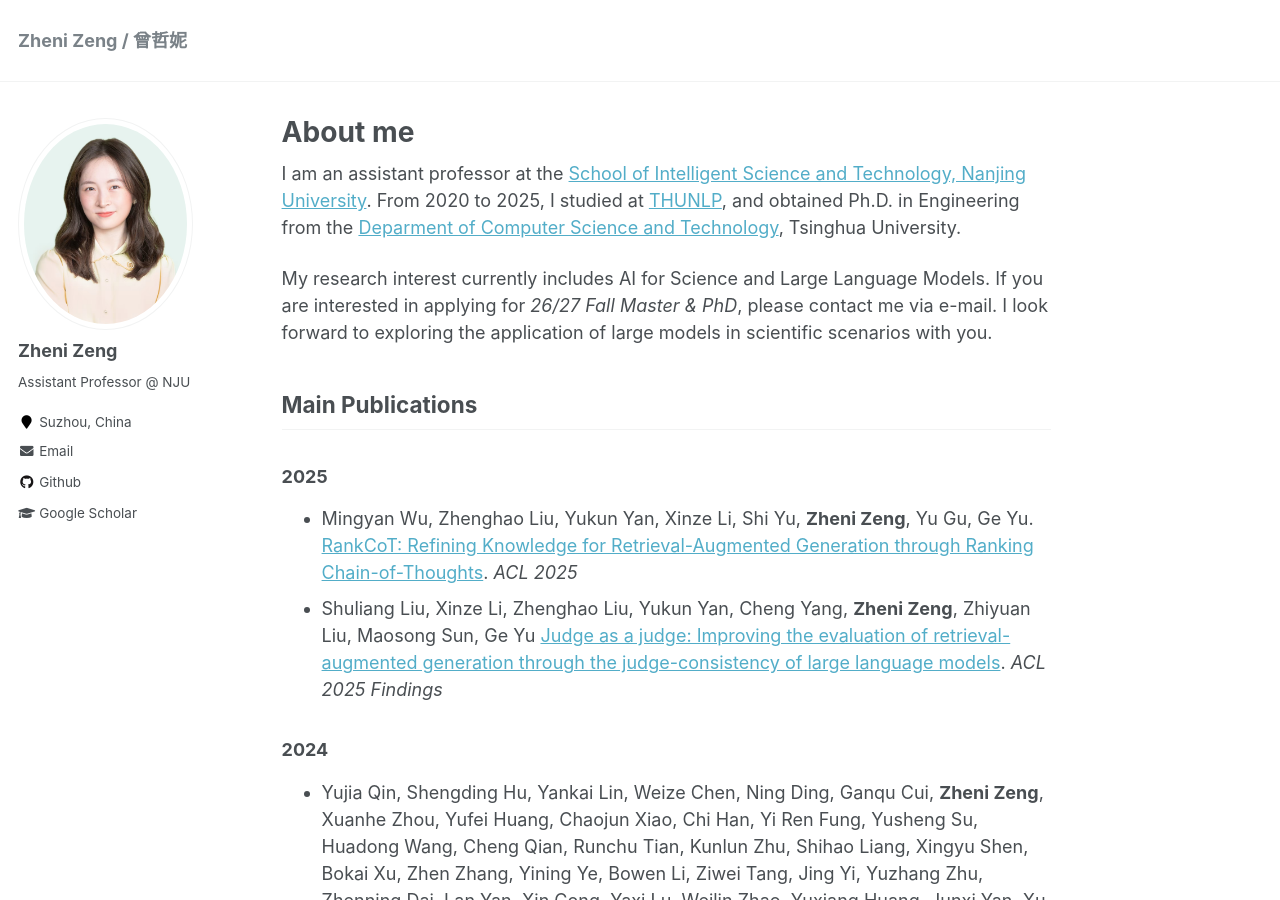
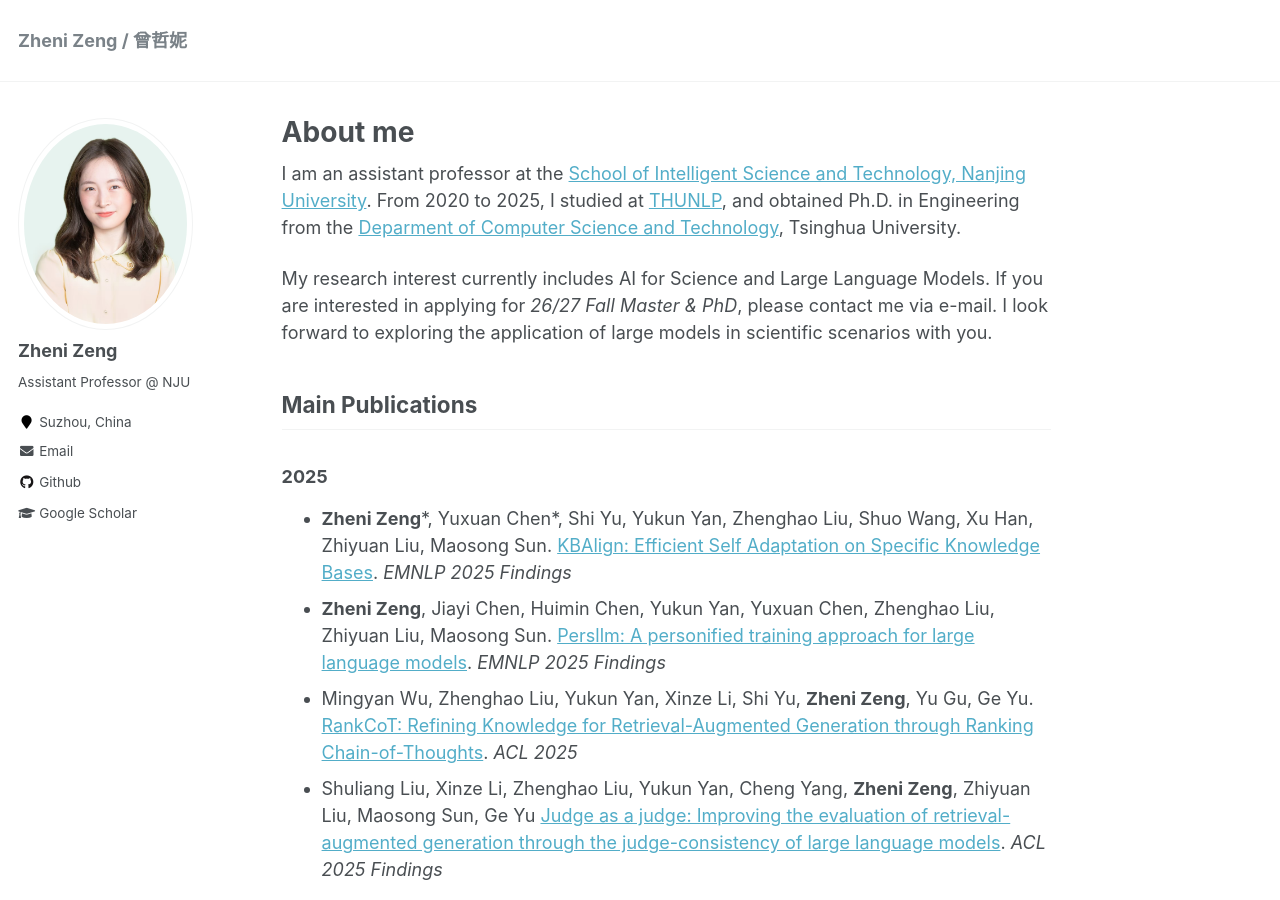
Before and after one commit to Ellenzzn/zhenizeng, a Jekyll site: the page built from _pages/about.md, in a window 1280 px wide and 900 px high. Built offline with Jekyll 4.4.1, drawn with Linux system fonts in a browser that asks for light colours; some of the changed text lies outside the part shown.

Commit message:
Update about.md

```diff
--- a/_pages/about.md
+++ b/_pages/about.md
@@ -15,6 +15,8 @@ My research interest currently includes AI for Science and Large Language Models
 
 ## Main Publications
 ### 2025
+* **Zheni Zeng**\*, Yuxuan Chen\*, Shi Yu, Yukun Yan, Zhenghao Liu, Shuo Wang, Xu Han, Zhiyuan Liu, Maosong Sun. [KBAlign: Efficient Self Adaptation on Specific Knowledge Bases]([https://openreview.net/forum?id=8eZPbHoEwB](https://aclanthology.org/2025.findings-emnlp.728/)). *EMNLP 2025 Findings*
+* **Zheni Zeng**, Jiayi Chen, Huimin Chen, Yukun Yan, Yuxuan Chen, Zhenghao Liu, Zhiyuan Liu, Maosong Sun. [Persllm: A personified training approach for large language models]([https://arxiv.org/abs/2407.12393](https://aclanthology.org/2025.findings-emnlp.457/)). *EMNLP 2025 Findings*
 * Mingyan Wu, Zhenghao Liu, Yukun Yan, Xinze Li, Shi Yu, **Zheni Zeng**, Yu Gu, Ge Yu. [RankCoT: Refining Knowledge for Retrieval-Augmented Generation through Ranking Chain-of-Thoughts](https://arxiv.org/abs/2502.17888). *ACL 2025*
 * Shuliang Liu, Xinze Li, Zhenghao Liu, Yukun Yan, Cheng Yang, **Zheni Zeng**, Zhiyuan Liu, Maosong Sun, Ge Yu
 [Judge as a judge: Improving the evaluation of retrieval-augmented generation through the judge-consistency of large language models](https://arxiv.org/abs/2502.18817). *ACL 2025 Findings*
```
Also changed, not shown: other parts of _pages/about.md (+0 -3 lines).
